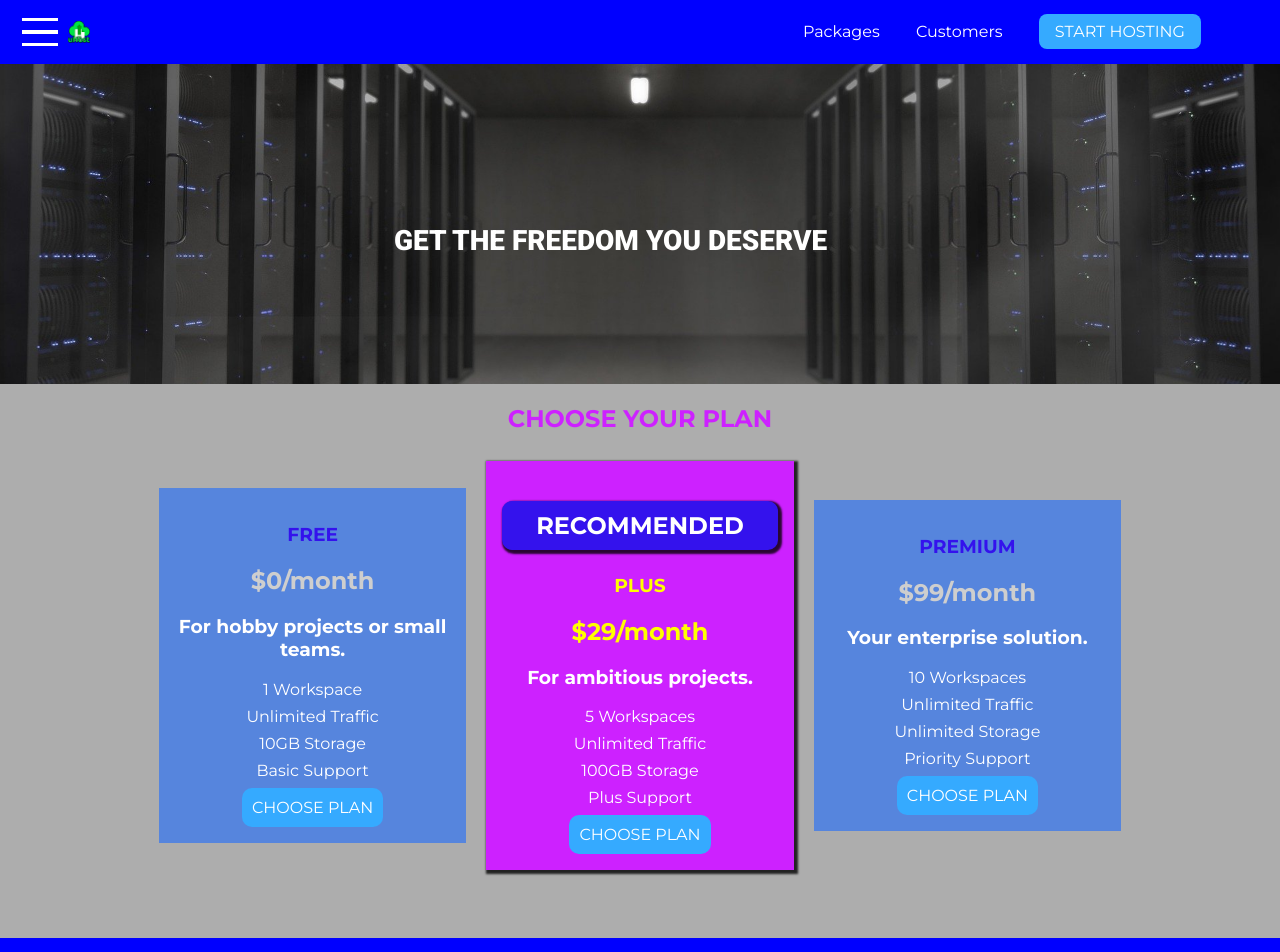
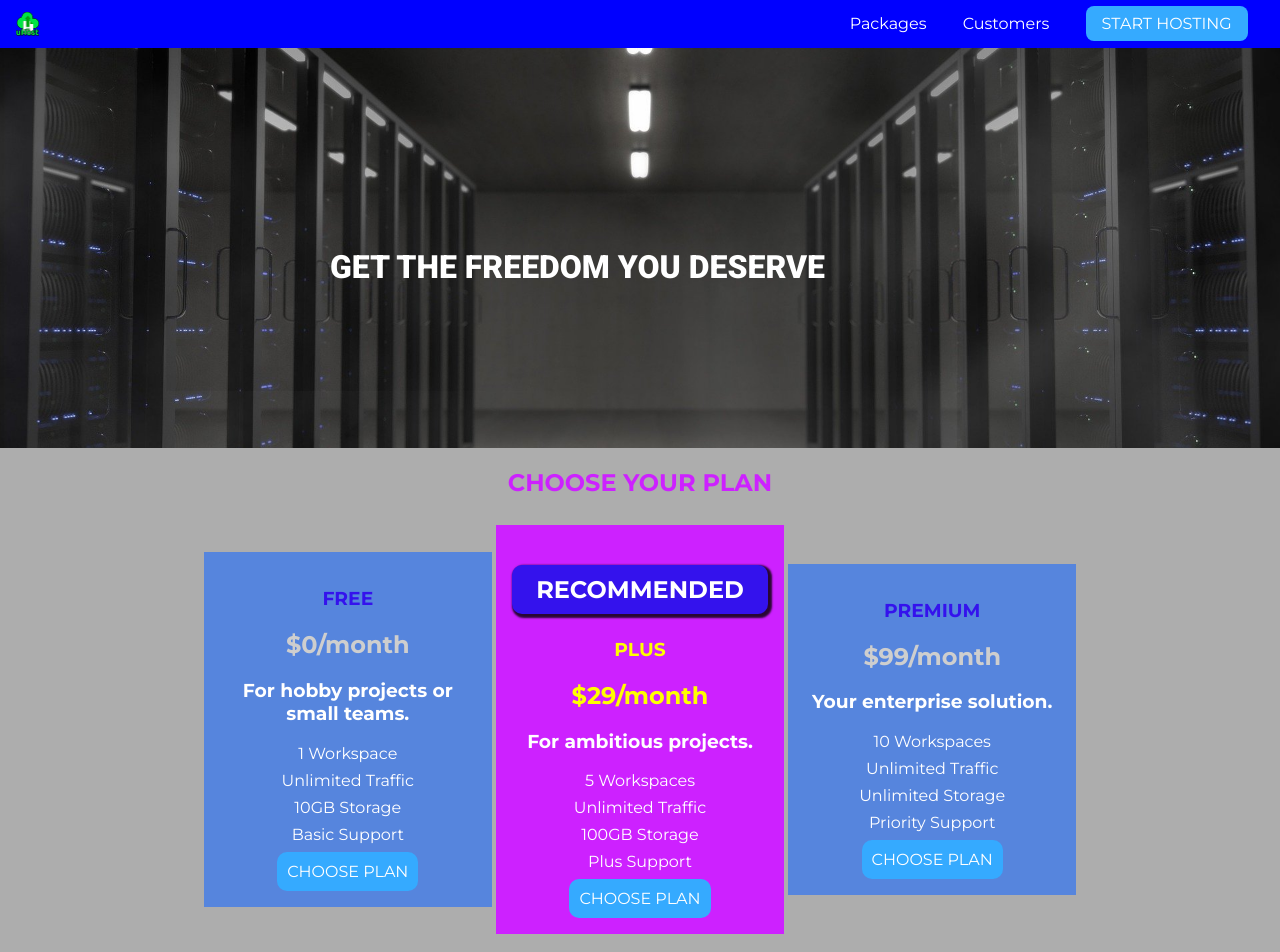
Before and after one commit to oruxas/css-complete-guide, a plain HTML site: page index.html in a window 1280 px wide. Shown: the top 952 px of the page. Drawn offline with Linux system fonts and the light colour scheme.

Commit message:
Responsivness added

```diff
--- a/packages/packages.css
+++ b/packages/packages.css
@@ -34,7 +34,7 @@ main {
 
 .package_badge {
     position: absolute;
-    top: 50px;
+    top: 20px;
     right: -40px;
     background: #ffff00;
     color: #000000;
@@ -48,7 +48,7 @@ main {
 
 .package_badge_shadow {
     position: absolute;
-    top: 76px;
+    top: 46px;
     right: -40px;
     width: 0px;
     height: 0px;
@@ -101,3 +101,10 @@ main {
     font-family: 'Roboto';
     font-weight: 200;
 }
+
+@media (min-width: 50rem) {
+    main {
+      margin: 3rem auto;
+      max-width: 76rem;
+    }
+  }
--- a/shared.css
+++ b/shared.css
@@ -1,6 +1,10 @@
 /* Reset all elements to have certain behaviour */
 * {
     box-sizing: border-box;
+}
+
+html {
+    overflow-x: hidden;
 }
 
 body {
@@ -10,7 +14,10 @@ body {
     margin: 0;
     z-index: 0;
     overflow-x: hidden;
-    overflow-y: hidden;
+}
+
+main {
+  min-height:  calc(100vh - 3rem - 8.2rem);
 }
 
 .backdrop {
@@ -64,12 +71,11 @@ body {
 
 .main-header__brand {
     color: #ffff28;
-    font-size: 1.375rem;
     font-weight: 700;
     text-decoration: none;
     /* If its inline then percentages on img wont have effect */
     display: inline-block;
-    height: 1.375rem;
+    height: 1.5rem;
     vertical-align: middle;
 }
 
@@ -78,9 +84,8 @@ body {
 }
 
 .main-nav {
-    display: inline-block;
+    display: none;
     text-align: right;
-    width: calc(100% - 125px);
     vertical-align: middle;
 }
 
@@ -123,7 +128,7 @@ body {
     width: 90%;
     height: 100%;
     list-style: none;
-    margin: 10% auto;
+    margin: 30% auto;
     padding: 0;
     text-align: center;
   }
@@ -262,3 +267,19 @@ body {
   .open {
       display: block !important;
   }
+
+  @media (min-width: 50rem) {
+      .toggle-button {
+          display: none
+      }
+      .main-nav {
+          width: calc(100% - 28px);
+          display: inline-block;
+          height: 2rem;
+          vertical-align: middle;
+      }
+
+      .main-nav__item {
+        margin: 0.4rem 1rem;
+    }
+  }
--- a/styles.css
+++ b/styles.css
@@ -1,5 +1,5 @@
 #overview {
-    background:url('./images/servers.jpg') left 50% bottom 20%/cover no-repeat border-box border-box;
+    background:url('./images/servers.jpg') center/cover no-repeat border-box border-box;
     /* background-size: 100% 100%;
     background-origin: border-box;
     background-clip: border-box; */
@@ -13,6 +13,11 @@
     color: #000;
 }
 
+.section-title {
+    color: #CD21FF;
+    text-align: center;
+}
+
 #overview h1 {
     color: #ffffff;
     position: absolute;
@@ -21,34 +26,22 @@
     font-weight: 900;
     font-size: 1.75rem;
     top: 50%;
-    margin: 0 30%;
+    margin: 0 8%;
 }
 
-.section-title {
-    color: #CD21FF;
-    text-align: center;
-}
-
-.plan_list {
-    width: 80%;
-    margin: auto;
-    text-align: center;
-}
 
 .plan {
     background: #5685DD;
     text-align: center;
     padding: 1rem;
-    margin: 0.5rem;
+    margin: 0.5rem 0;
     color: #ffffff;
-    display: inline-block;
-    width: 30%;
-    vertical-align: middle;
+    width: 100%;
 }
 
 .plan_highlighted {
     background: #CD21FF;
-    box-shadow: 2px 2px 2px 2px rgba(0,  0, 0, .8);
+    /* box-shadow: 2px 2px 2px 2px rgba(0,  0, 0, .8); */
 }
 
 .plan_annotation {
@@ -105,9 +98,7 @@
 }
 
 .key_feature {
-    display: inline-block;
-    width: 30%;
-    vertical-align: top;
+    width: 100%;
 }
 
 .key_feature_image {
@@ -176,3 +167,32 @@
     background: #ff5454;
     border-color: #ff5454;
   }
+
+  @media (min-width: 50rem) {
+    #overview {
+        height: 50vh;
+        background-position: 50% 25%;
+    }
+    #overview h1 {
+        font-size: 2rem;
+        margin: 0 25%;
+    }
+    .plan_list {
+        width: 100%;
+        text-align: center;
+    }
+    .plan {
+        display: inline-block;
+        width: 30%;
+        vertical-align: middle;
+        min-width: 16rem;
+        max-width: 18rem;
+    }
+
+    .key_feature {
+        display: inline-block;
+        width: 30%;
+        vertical-align: top;
+        max-width: 18rem;
+    }
+}
```
Also changed, not shown: customers/customers.css (+26 -12 lines).
